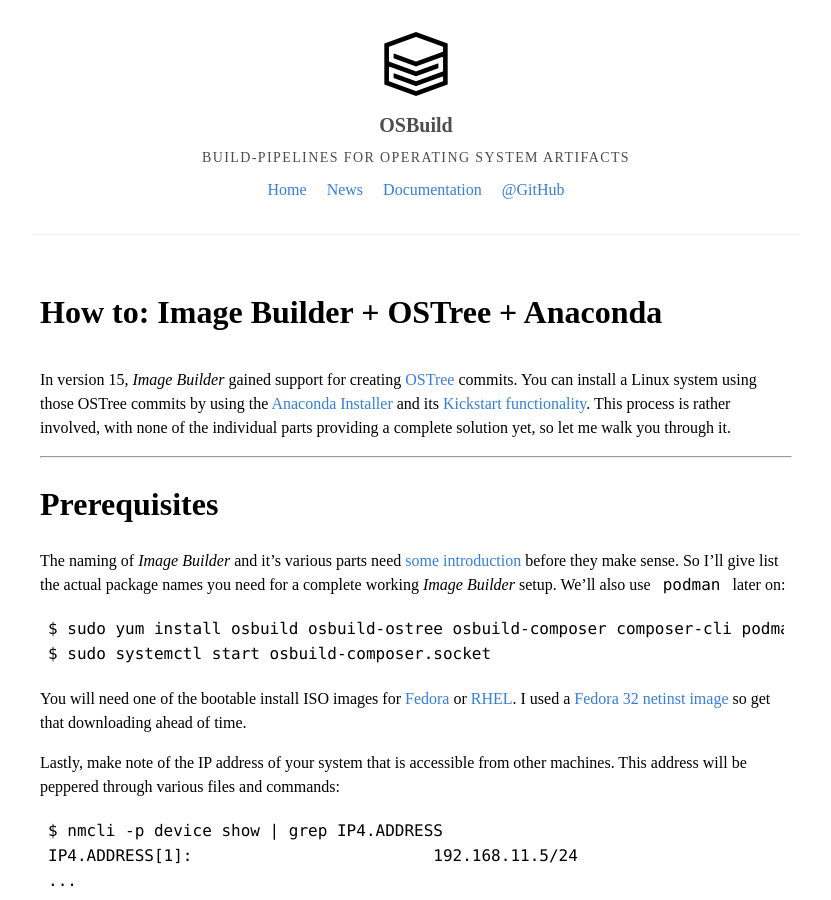
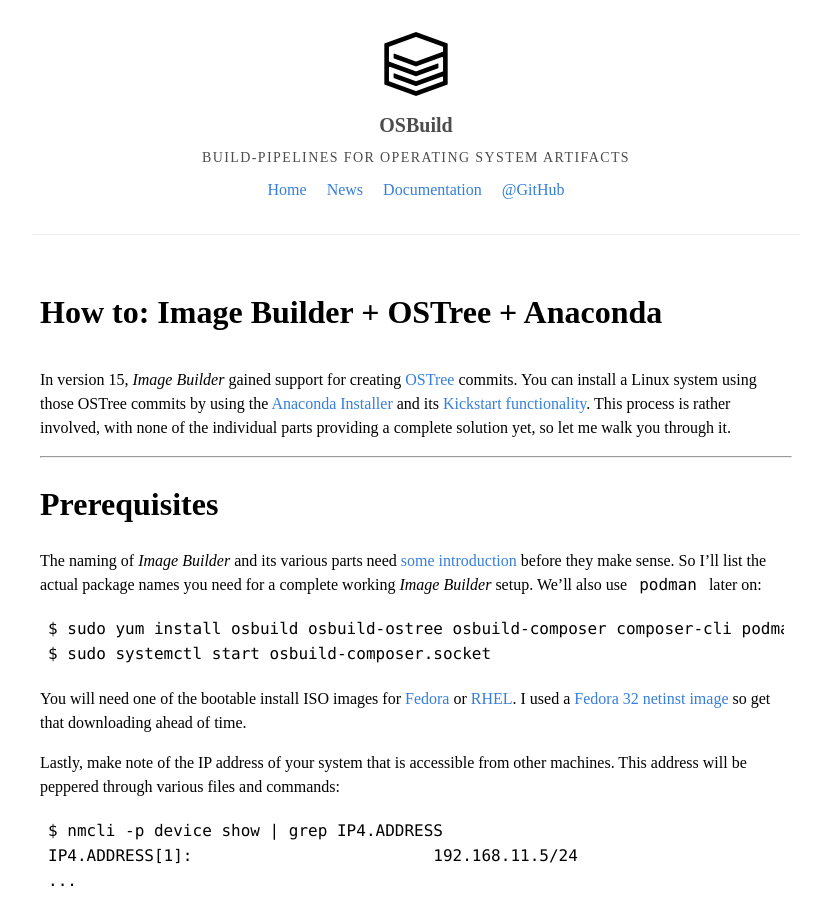
Before and after one commit to osbuild/legacy-website, a Jekyll site: the page built from _collections/_news/2020-06-01-how-to-ostree-anaconda.md, in a window 1280 px wide and 900 px high. Shown: the whole window, without its empty margins (224-1055 px from the left). Built offline with Jekyll 4.4.1, drawn with Linux system fonts in a browser that asks for light colours; nearby versions of some CDN libraries; some of the changed text lies outside the part shown.

Commit message:
news: fix minor typos
Fix a bunch of minor typos, as well as misplaced whitespace.

```diff
--- a/_collections/_news/2020-06-01-how-to-ostree-anaconda.md
+++ b/_collections/_news/2020-06-01-how-to-ostree-anaconda.md
@@ -16,8 +16,8 @@ providing a complete solution yet, so let me walk you through it.
 
 # Prerequisites
 
-The naming of *Image Builder* and it's various parts need
-[some introduction](../documentation/) before they make sense. So I'll give
+The naming of *Image Builder* and its various parts need
+[some introduction](../documentation/) before they make sense. So I'll
 list the actual package names you need for a complete working *Image Builder*
 setup. We'll also use `podman` later on:
 
```
Also changed, not shown: other parts of _collections/_news/2020-06-01-how-to-ostree-anaconda.md (+1 -1 lines).
